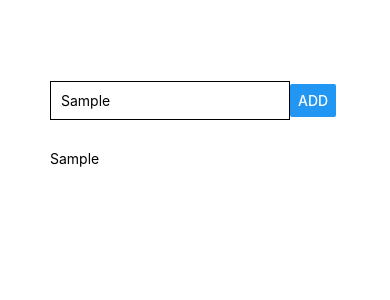
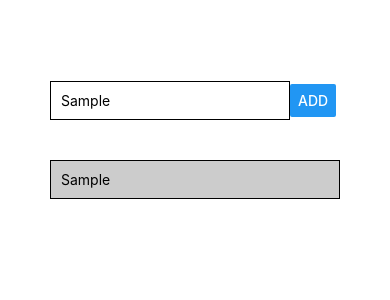
Before and after one commit to hongquandn1999/React-Native-Basic, a React Native app: screen / in a window 390 px wide. Both pictures are taken after typing "Sample" into the empty fields and a click on the button "ADD". Shown: the top 300 px of the page. Built offline with nearby package versions, Linux system fonts and the light colour scheme.

Commit message:
Styling list item

```diff
--- a/App.js
+++ b/App.js
@@ -21,7 +21,7 @@ export default function App() {
 
 			</View>
 			<View>
-				{anime.map((movie) => <Text key={movie}>{movie}</Text>)}
+				{anime.map((movie) => <View style={styles.listItem} key={movie}><Text >{movie}</Text></View>)}
 			</View>
 		</View>
 	);
@@ -42,6 +42,12 @@ const styles = StyleSheet.create({
 		alignItems: 'center',
 		width: 100,
 		height: 100
+	},
+	listItem: {
+		padding: 10,
+		marginVertical: 10,
+		backgroundColor: '#ccc',
+		borderColor: 'black',
+		borderWidth: 1
 	}
-
 })
```
